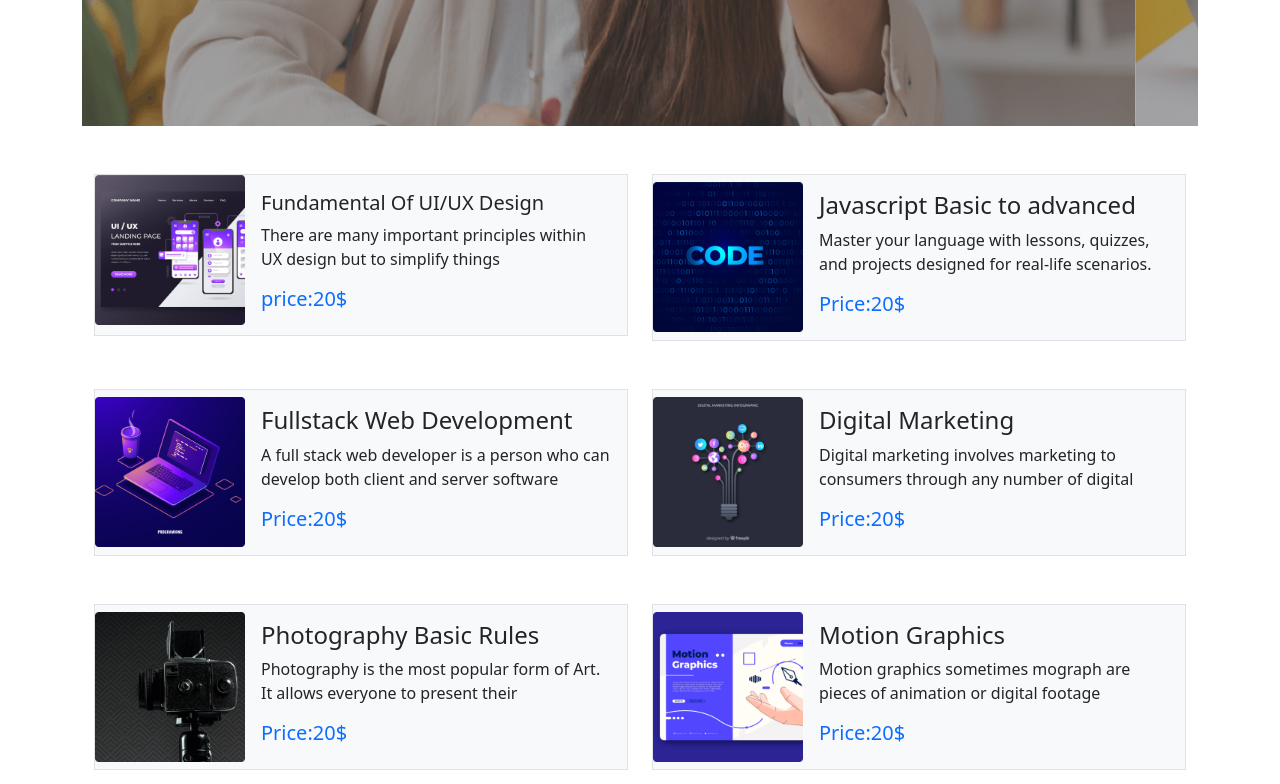
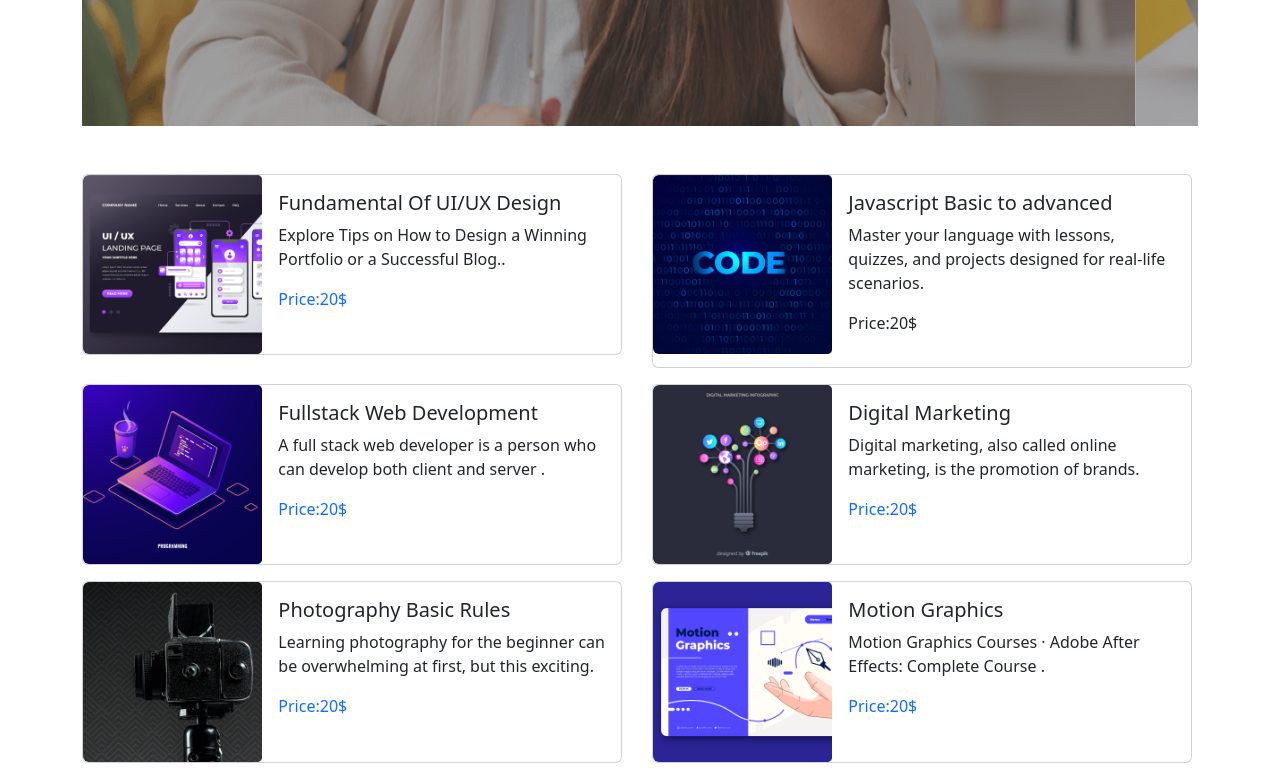
Before and after one commit to Sumankdatta/pro-edu, a plain HTML site: page index.html in a window 1280 px wide. Shown: the part 760-1544 px from the top of the page. Drawn offline with nearby package versions, Linux system fonts and the light colour scheme.

```diff
--- a/index.html
+++ b/index.html
@@ -107,81 +107,115 @@
     <main>
         <!-- categories starts -->
         <section class="container my-5">
-            <div class="container overflow-hidden text-center my-5">
-                <div class="row gy-5 categori">
-                    <div class="col-lg-6 col-md-12 col-sm-12">
-                        <div class="border bg-light d-flex align-items-between">
-                            <div class=""> <img src="images/course/course-1.png" alt=""></div>
-                            <div class="text-items mx-3 my-3">
-                                <h5>Fundamental Of UI/UX Design</h5>
-                                <p>There are many important principles within UX
-                                    design but to simplify things
-                                </p>
-                                <h5 class="text-primary">price:20$</h5>
+            <div class="row">
+                <div class="col-lg-6">
+                    <div class="card mb-3" style="max-width: 540px;">
+                        <div class="row g-0">
+                            <div class="col-md-4 course">
+                                <img src="images/course/course-1.png" class="img-fluid rounded-start" alt="...">
+                            </div>
+                            <div class="col-md-8">
+                                <div class="card-body">
+                                    <h5 class="card-title">Fundamental Of UI/UX Design</h5>
+                                    <p class="card-text">Explore Tips on How to Design a Winning Portfolio or a
+                                        Successful Blog..</p>
+                                    <p class="text-primary">Price:20$</p>
+
+                                </div>
                             </div>
                         </div>
                     </div>
-                    <div class="col-lg-6 col-md-12 col-sm-12">
-                        <div class="border bg-light d-flex align-items-center">
-                            <img src="images/course/course-2.png" alt="">
-                            <div class="text-items mx-3 my-3">
-                                <h4>Javascript Basic to advanced</h4>
-                                <p>Master your language with lessons, quizzes, and projects designed for real-life
-                                    scenarios.</p>
-                                <h5 class="text-primary">Price:20$</h5>
+                </div>
+                <div class="col-lg-6">
+                    <div class="card mb-3" style="max-width: 540px;">
+                        <div class="row g-0">
+                            <div class="col-md-4 course">
+                                <img src="images/course/course-2.png" class="img-fluid rounded-start" alt="...">
+                            </div>
+                            <div class="col-md-8">
+                                <div class="card-body">
+                                    <h5 class="card-title">Javascript Basic to advanced</h5>
+                                    <p class="card-text">Master your language with lessons, quizzes, and projects
+                                        designed for real-life scenarios.
+
+                                    </p class="text-primary">Price:20$</p>
+                                </div>
                             </div>
                         </div>
                     </div>
-                    <div class="col-lg-6 col-md-12 col-sm-12">
-                        <div class="border bg-light d-flex align-items-center">
-                            <img src="images/course/course-3.png" alt="">
-                            <div class="text-items mx-3 my-3">
-                                <h4>
-                                    Fullstack Web Development
-                                </h4>
-                                <p>A full stack web developer is a person who can develop both client and server
-                                    software</p>
-                                <h5 class="text-primary">Price:20$</h5>
+                </div>
+                <div class="col-lg-6">
+                    <div class="card mb-3" style="max-width: 540px;">
+                        <div class="row g-0">
+                            <div class="col-md-4 course">
+                                <img src="images/course/course-3.png" class="img-fluid rounded-start" alt="...">
+                            </div>
+                            <div class="col-md-8">
+                                <div class="card-body">
+                                    <h5 class="card-title">Fullstack Web Development</h5>
+                                    <p class="card-text">A full stack web developer is a person who can develop both
+                                        client and server .</p>
+                                    <p class="text-primary">Price:20$</p>
+                                </div>
                             </div>
                         </div>
                     </div>
-                    <div class="col-lg-6 col-md-12 col-sm-12">
-                        <div class="border bg-light d-flex align-items-center">
-                            <img src="images/course/course-4.png" alt="">
-                            <div class="text-items mx-3 my-3">
-                                <h4>Digital Marketing</h4>
-                                <p>Digital marketing involves marketing to consumers through any number of digital
-                                </p>
-                                <h5 class="text-primary">Price:20$</h5>
+
+                </div>
+                <div class="col-lg-6">
+                    <div class="card mb-3" style="max-width: 540px;">
+                        <div class="row g-0">
+                            <div class="col-md-4 course">
+                                <img src="images/course/course-4.png" class="img-fluid rounded-start" alt="...">
+                            </div>
+                            <div class="col-md-8">
+                                <div class="card-body">
+                                    <h5 class="card-title">Digital Marketing</h5>
+                                    <p class="card-text">Digital marketing, also called online marketing, is the
+                                        promotion of brands.</p>
+                                    <p class="text-primary">Price:20$</p>
+                                </div>
                             </div>
                         </div>
                     </div>
-                    <div class="col-lg-6 col-md-12 col-sm-12">
-                        <div class="border bg-light d-flex align-items-center">
-                            <img src="images/course/course-5.png" alt="">
-                            <div class="text-items mx-3 my-3">
-                                <h4>Photography Basic Rules</h4>
-                                <p>Photography is the most popular form of Art. It allows everyone to present their
-                                </p>
-                                <h5 class="text-primary">Price:20$</h5>
+                </div>
+                <div class="col-lg-6">
+                    <div class="card mb-3" style="max-width: 540px;">
+                        <div class="row g-0">
+                            <div class="col-md-4 course">
+                                <img src="images/course/course-5.png" class="img-fluid rounded-start" alt="...">
+                            </div>
+                            <div class="col-md-8">
+                                <div class="card-body">
+                                    <h5 class="card-title">Photography Basic Rules</h5>
+                                    <p class="card-text">Learning photography for the beginner can be overwhelming at
+                                        first, but this exciting.</p>
+                                    <p class="text-primary">Price:20$</p>
+                                </div>
                             </div>
                         </div>
                     </div>
-                    <div class="col-lg-6 col-md-12 col-sm-12">
-                        <div class="border bg-light d-flex align-items-center">
-                            <img src="images/course/course-6.png" alt="">
-                            <div class="text-items mx-3 my-3">
-                                <h4>Motion Graphics</h4>
-                                <p>Motion graphics sometimes mograph are pieces of animation or digital footage</p>
-                                <h5 class="text-primary">Price:20$</h5>
+                </div>
+                <div class="col-lg-6">
+                    <div class="card mb-3" style="max-width: 540px;">
+                        <div class="row g-0">
+                            <div class="col-md-4 course">
+                                <img src="images/course/course-6.png" class="img-fluid rounded-start" alt="...">
+                            </div>
+                            <div class="col-md-8">
+                                <div class="card-body">
+                                    <h5 class="card-title">Motion Graphics</h5>
+                                    <p class="card-text">Motion Graphics Courses · Adobe After Effects: Complete Course
+                                        .</p>
+                                    <p class="text-primary">Price:20$</p>
+                                </div>
                             </div>
                         </div>
                     </div>
                 </div>
             </div>
             <div class="btn btn-danger button my-2">See More Courses</div>
-        </section>
-        <section>
+
 
         </section>
         <!-- categories end -->
@@ -371,7 +405,7 @@
         <!-- trusted company end -->
     </main>
     <!-- footer-section start -->
-    <section class="">
+    <footer class="">
         <div style="height:300px;" class=" card text-center bg-black">
 
             <div class="card-body text-white my-5">
@@ -394,51 +428,7 @@
             </div>
 
         </div>
-    </section>
-    <section>
-        <div class="row">
-            <div class="col-md-12 col-lg-6">
-
-                <div class="card mb-3" style="max-width: 540px;">
-                    <div class="row g-0">
-                        <div class="col-md-4 daa">
-                            <img src="images/course/course-1.png" class="img-fluid rounded-start" alt="...">
-                        </div>
-                        <div class="col-md-8">
-                            <div class="card-body">
-                                <h5 class="card-title">Card title</h5>
-                                <p class="card-text">This is a wider card with supporting text below as a natural
-                                    lead-in to
-                                    additional content. This content is a little bit longer.</p>
-                                <p class="card-text"><small class="text-muted">Last updated 3 mins ago</small></p>
-                            </div>
-                        </div>
-                    </div>
-                </div>
-            </div>
-            <div class="col-md-12 col-lg-6">
-                <div class="card mb-3" style="max-width: 540px;">
-
-                    <div class="row g-0">
-                        <div class="col-md-4">
-                            <img src="images/course/course-2.png" class="img-fluid rounded-start" alt="...">
-                        </div>
-                        <div class="col-md-8">
-                            <div class="card-body">
-                                <h5 class="card-title">Card title</h5>
-                                <p class="card-text">This is a wider card with supporting text below as a natural
-                                    lead-in to
-                                    additional content. This content is a little bit longer.</p>
-                                <p class="card-text"><small class="text-muted">Last updated 3 mins ago</small></p>
-                            </div>
-                        </div>
-                    </div>
-
-
-                </div>
-            </div>
-        </div>
-    </section>
+    </footer>
     <!-- footer-section end -->
     <script src="https://cdn.jsdelivr.net/npm/bootstrap@5.2.0/dist/js/bootstrap.bundle.min.js"
         integrity="sha384-A3rJD856KowSb7dwlZdYEkO39Gagi7vIsF0jrRAoQmDKKtQBHUuLZ9AsSv4jD4Xa"
--- a/style.css
+++ b/style.css
@@ -41,7 +41,7 @@
         height: 50vh;
     }
 
-    .daa img {
+    .course img {
         width: 100%;
     }
 }
```
